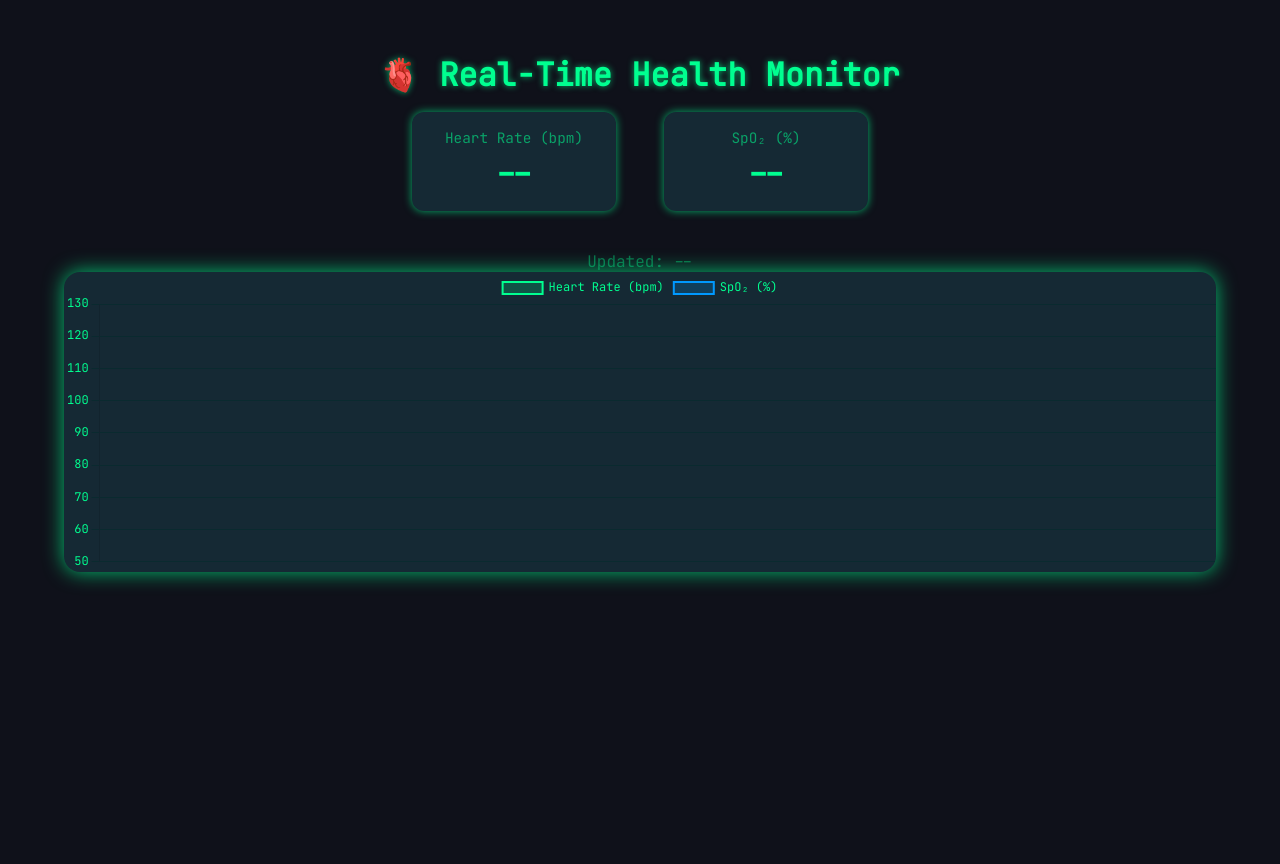
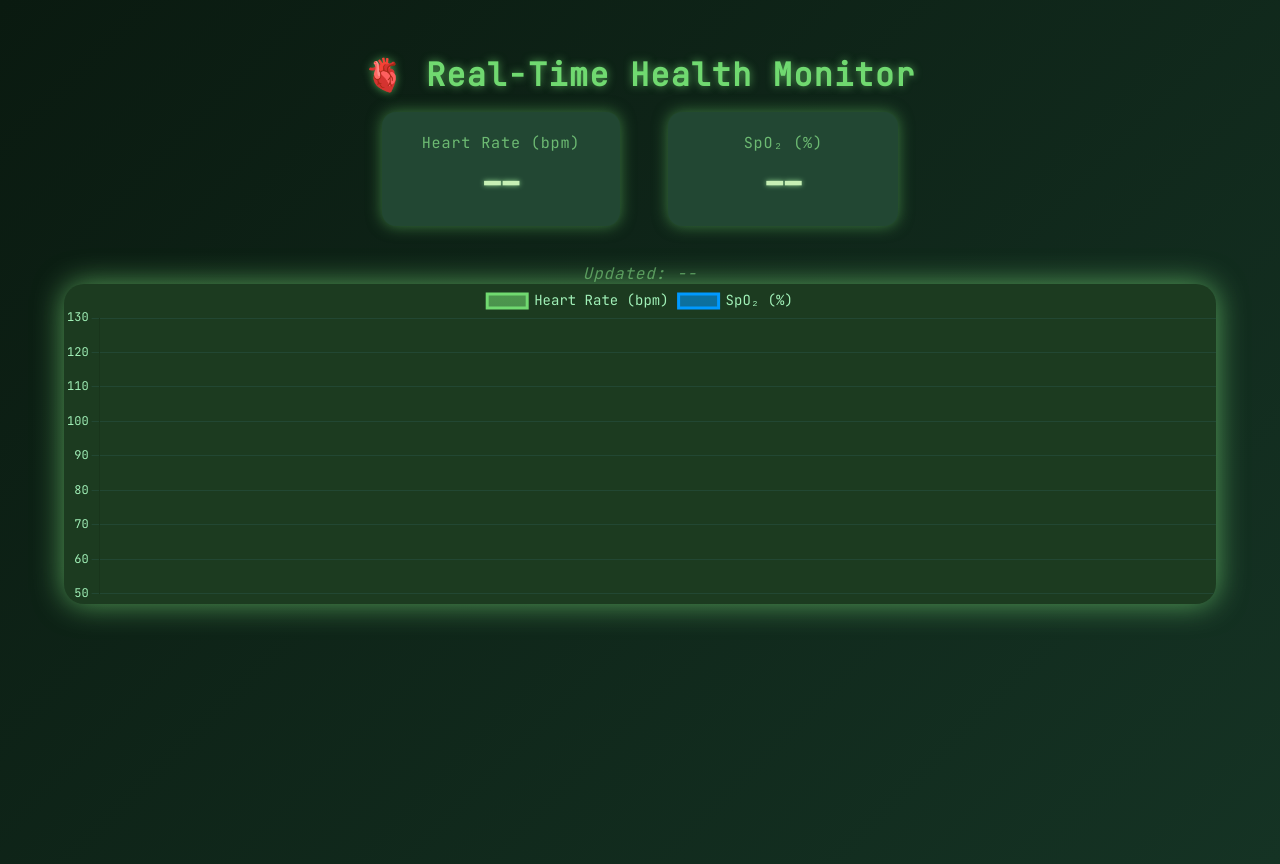
Before and after one commit to yokkhram/heart-monitor, a website: page public/index.html in a window 1280 px wide. Drawn offline with nearby package versions, Linux system fonts and the light colour scheme; no server answers.

Commit message:
Update index.html

```diff
--- a/public/index.html
+++ b/public/index.html
@@ -5,26 +5,27 @@
   <meta name="viewport" content="width=device-width, initial-scale=1" />
   <title>Health Monitor</title>
   <style>
-    /* โทนสีเข้มและเขียวสดใสแบบ Replit */
     @import url('https://fonts.googleapis.com/css2?family=JetBrains+Mono&display=swap');
 
     body {
       margin: 0;
-      background-color: #0f111a;
-      color: #00ff90;
+      background: linear-gradient(135deg, #0a1a10, #153324);
+      color: #a0f0b7;
       font-family: 'JetBrains Mono', monospace;
       display: flex;
       flex-direction: column;
       align-items: center;
       padding: 2rem 1rem;
       min-height: 100vh;
+      user-select: none;
     }
 
     h1 {
       font-weight: 700;
       margin-bottom: 1rem;
-      color: #00ff90;
-      text-shadow: 0 0 6px #00ff90aa;
+      color: #70d970;
+      text-shadow: 0 0 8px #70d970aa;
+      letter-spacing: 1.2px;
     }
 
     .readings {
@@ -32,47 +33,58 @@
       gap: 3rem;
       margin-bottom: 2rem;
       font-size: 1.6rem;
+      justify-content: center;
+      width: 100%;
+      max-width: 700px;
     }
 
     .reading {
-      background: #152934;
-      padding: 1rem 2rem;
-      border-radius: 12px;
-      box-shadow: 0 0 8px #00ff90aa;
-      min-width: 140px;
+      background: #224733;
+      padding: 1.2rem 2.5rem;
+      border-radius: 14px;
+      box-shadow: 0 0 15px #56a656aa;
+      min-width: 150px;
       text-align: center;
-      user-select: none;
+      transition: box-shadow 0.3s ease;
+    }
+    .reading:hover {
+      box-shadow: 0 0 25px #a5dba5cc;
     }
 
     .reading label {
       display: block;
-      font-size: 0.9rem;
-      opacity: 0.7;
-      margin-bottom: 0.3rem;
-      color: #00ff90cc;
+      font-size: 0.95rem;
+      opacity: 0.85;
+      margin-bottom: 0.35rem;
+      color: #90f090cc;
+      letter-spacing: 0.8px;
     }
 
     .reading .value {
       font-weight: 700;
-      font-size: 2rem;
+      font-size: 2.3rem;
+      color: #c7f0b5;
+      text-shadow: 0 0 5px #a6f3a0cc;
     }
 
     #time {
-      margin-top: 0.5rem;
+      margin-top: 0.3rem;
       font-size: 1rem;
-      opacity: 0.6;
-      color: #00ff90aa;
+      opacity: 0.7;
+      color: #90f090bb;
       user-select: none;
+      font-style: italic;
+      letter-spacing: 0.8px;
     }
 
     canvas {
-      background-color: #152934;
-      border-radius: 16px;
-      box-shadow: 0 0 20px #00ff90bb;
+      background-color: #1c3b20;
+      border-radius: 20px;
+      box-shadow: 0 0 30px #7ade7aaa;
       max-width: 90vw;
-      max-height: 300px;
-      width: 600px;
-      height: 280px;
+      max-height: 320px;
+      width: 650px;
+      height: 320px;
     }
   </style>
 </head>
@@ -101,6 +113,16 @@
     const spo2Data = [];
 
     const ctx = document.getElementById('chart').getContext('2d');
+
+    // สร้าง gradient background สำหรับกราฟ
+    const gradientHR = ctx.createLinearGradient(0, 0, 0, 320);
+    gradientHR.addColorStop(0, 'rgba(112, 217, 112, 0.6)');
+    gradientHR.addColorStop(1, 'rgba(112, 217, 112, 0.05)');
+
+    const gradientSpO2 = ctx.createLinearGradient(0, 0, 0, 320);
+    gradientSpO2.addColorStop(0, 'rgba(0, 153, 255, 0.6)');
+    gradientSpO2.addColorStop(1, 'rgba(0, 153, 255, 0.05)');
+
     const chart = new Chart(ctx, {
       type: 'line',
       data: {
@@ -109,57 +131,79 @@
           {
             label: 'Heart Rate (bpm)',
             data: heartData,
-            borderColor: '#00ff90',
-            backgroundColor: 'rgba(0, 255, 144, 0.2)',
+            borderColor: '#70d970',
+            backgroundColor: gradientHR,
             fill: true,
-            tension: 0.3,
-            pointRadius: 0,
-            borderWidth: 2,
+            tension: 0.4,
+            pointRadius: 4,
+            pointHoverRadius: 7,
+            borderWidth: 3,
+            hoverBorderWidth: 4,
+            cubicInterpolationMode: 'monotone',
           },
           {
             label: 'SpO₂ (%)',
             data: spo2Data,
             borderColor: '#0099ff',
-            backgroundColor: 'rgba(0, 153, 255, 0.2)',
+            backgroundColor: gradientSpO2,
             fill: true,
-            tension: 0.3,
-            pointRadius: 0,
-            borderWidth: 2,
+            tension: 0.4,
+            pointRadius: 4,
+            pointHoverRadius: 7,
+            borderWidth: 3,
+            hoverBorderWidth: 4,
+            cubicInterpolationMode: 'monotone',
           }
         ]
       },
       options: {
-        animation: false,
+        animation: { duration: 500 },
         responsive: true,
         maintainAspectRatio: false,
+        interaction: {
+          mode: 'nearest',
+          intersect: false
+        },
+        plugins: {
+          legend: {
+            labels: {
+              color: '#a0f0b7',
+              font: { family: "'JetBrains Mono', monospace", size: 14 }
+            }
+          },
+          tooltip: {
+            enabled: true,
+            backgroundColor: '#224733',
+            titleFont: { family: "'JetBrains Mono', monospace", size: 14 },
+            bodyFont: { family: "'JetBrains Mono', monospace", size: 12 },
+            cornerRadius: 8,
+            padding: 10,
+            displayColors: false,
+            callbacks: {
+              label: ctx => `${ctx.dataset.label}: ${ctx.parsed.y}`
+            }
+          }
+        },
         scales: {
           y: {
             suggestedMin: 50,
             suggestedMax: 130,
             grid: {
-              color: '#0a2a2f',
+              color: '#224733',
             },
             ticks: {
-              color: '#00ff90',
-              font: { family: "'JetBrains Mono', monospace" }
+              color: '#a0f0b7',
+              font: { family: "'JetBrains Mono', monospace", size: 12 }
             }
           },
           x: {
             display: false,
             grid: {
-              color: '#0a2a2f',
+              color: '#224733',
             },
             ticks: {
-              color: '#00ff90',
-              font: { family: "'JetBrains Mono', monospace" }
-            }
-          }
-        },
-        plugins: {
-          legend: {
-            labels: {
-              color: '#00ff90',
-              font: { family: "'JetBrains Mono', monospace" }
+              color: '#a0f0b7',
+              font: { family: "'JetBrains Mono', monospace", size: 12 }
             }
           }
         }
```
